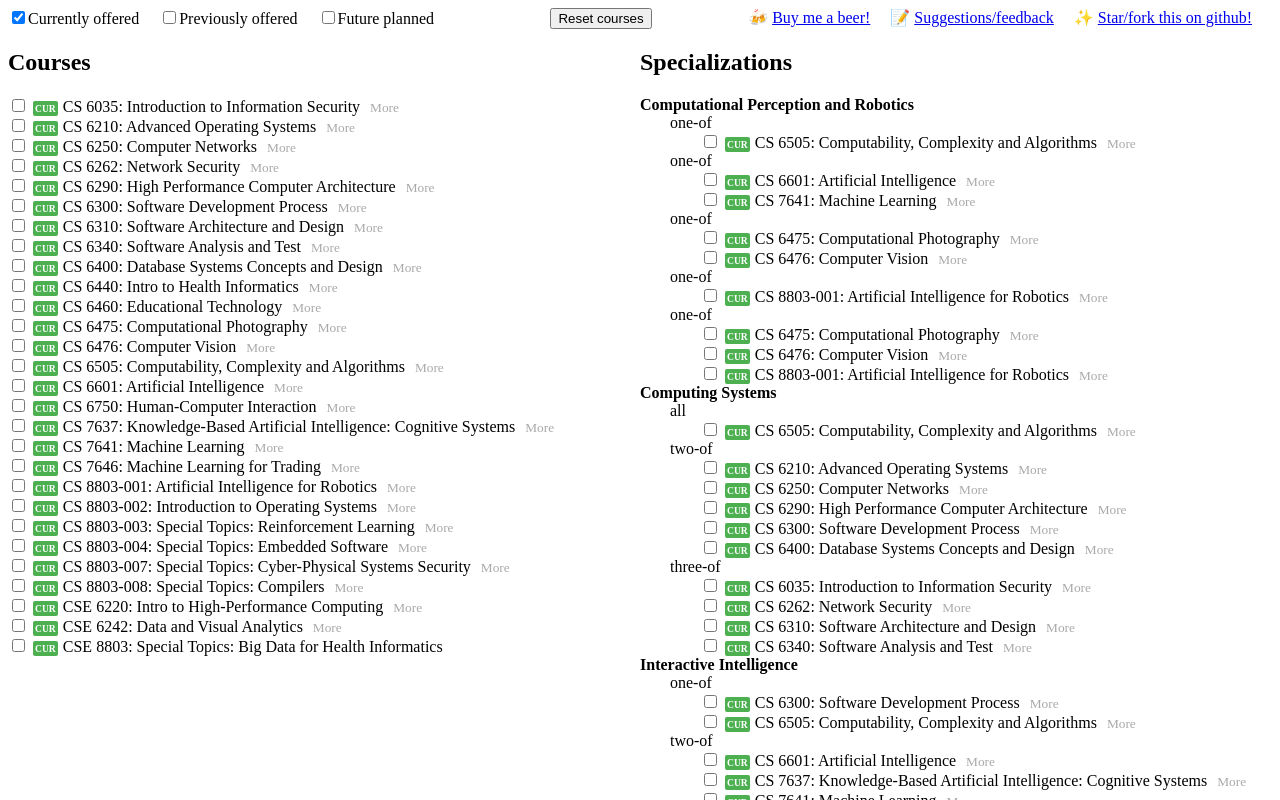
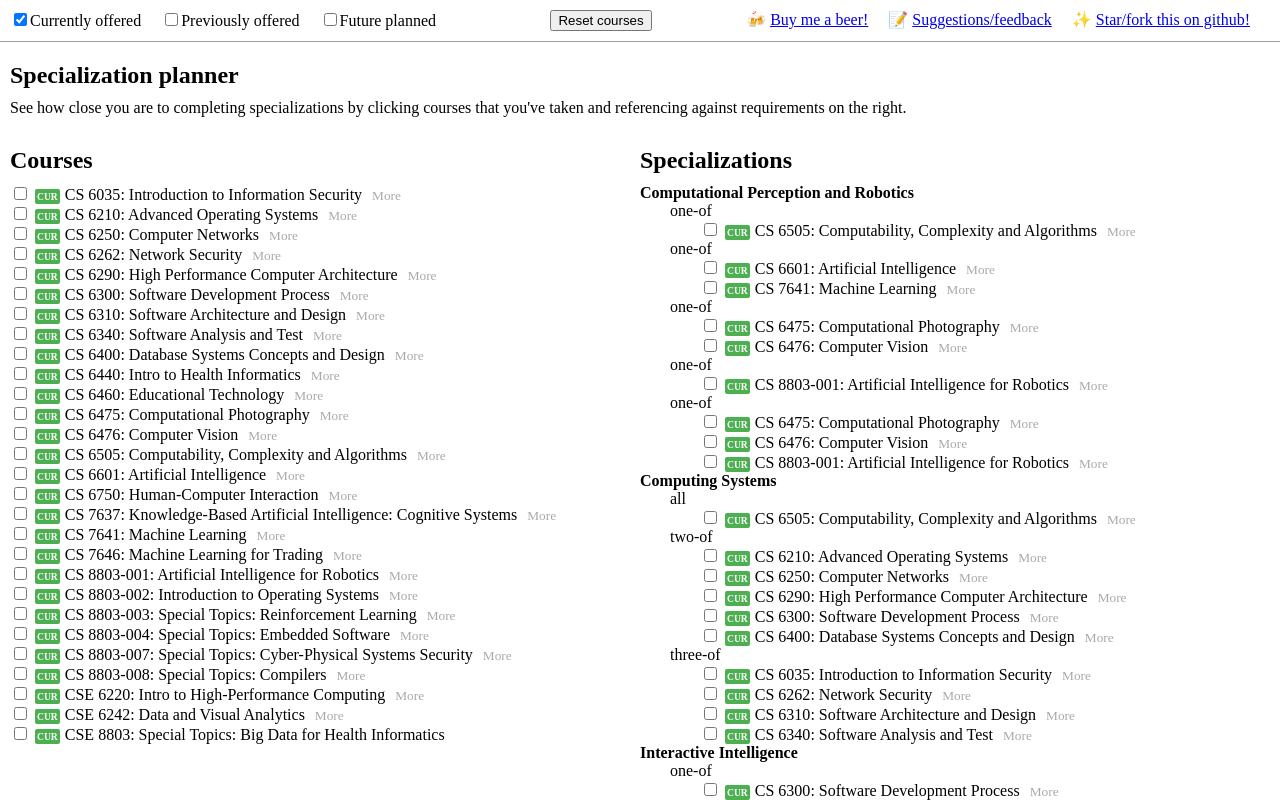
Before and after one commit to jeanbza/git-course-map, a React app: page / in a window 1280 px wide. Shown: the top 800 px of the page. Built offline with nearby package versions, Linux system fonts and the light colour scheme.

Commit message:
Foreword added and some misc styling

```diff
--- a/src/components/CoursesApp.js
+++ b/src/components/CoursesApp.js
@@ -7,6 +7,11 @@ import SpecializationList from '../containers/SpecializationList'
 export default () => (
   <div>
     <Header />
+    <div id="foreword">
+      <h2>Specialization planner</h2>
+      See how close you are to completing specializations by clicking courses that you've taken
+      and referencing against requirements on the right.
+    </div>
     <div id="app">
       <div id="courses">
         <h2>Courses</h2>
--- a/stylesheets/app.scss
+++ b/stylesheets/app.scss
@@ -1,6 +1,11 @@
+@import './reset';
 @import './variables';
 @import './header';
 @import './course';
+
+#app, #foreword {
+  padding: 10px;
+}
 
 #app {
   display: flex;
--- a/stylesheets/header.scss
+++ b/stylesheets/header.scss
@@ -1,6 +1,8 @@
 .header {
   display: flex;
   justify-content: space-between;
+  padding: 10px;
+  border-bottom: 1px solid $grey;
 }
 
 .header--left {
--- /dev/null
+++ b/stylesheets/reset.scss
@@ -0,0 +1,11 @@
+body {
+  margin: 0;
+}
+
+h2 {
+  margin: 10px 0;
+}
+
+button {
+  cursor: pointer;
+}
```
